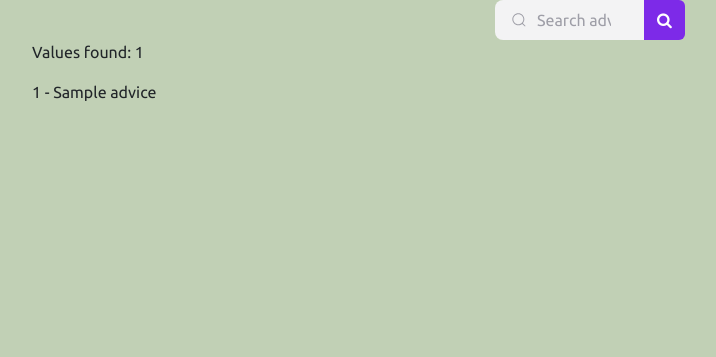
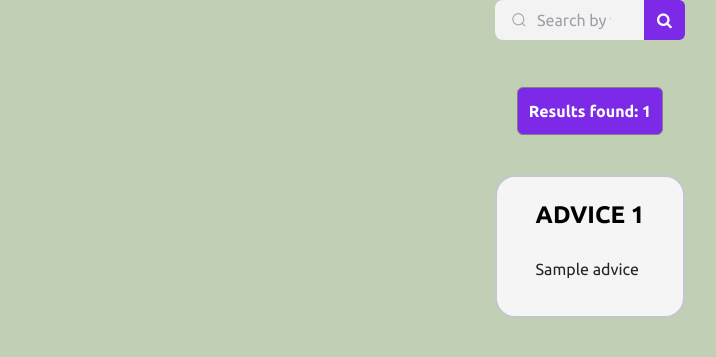
Before and after one commit to oBrunoz/advice-web, a Flask app: template advice_web/templates/pesquisar.html in a window 1280 px wide. Shown: the part 95-452 px from the top of the page, without its empty margins (50-766 px from the left). Run offline with Flask 3, Linux system fonts and the light colour scheme; the template is opened without the code that fills it: most values are stand-ins (such as "Sample title", 1, 10 or a date in 2020).

Commit message:
feat: update search method

```diff
--- a/advice_web/static/style.css
+++ b/advice_web/static/style.css
@@ -295,6 +295,103 @@ section .advice__content .content {
 
 /* END SEARCH */
 
+.values__advice {
+    display: flex;
+    flex-direction: row;
+    justify-content: space-evenly;
+    flex-wrap: wrap;
+    margin-top: 47px;
+    gap: 40px;
+}
+
+.total_results {
+    display: flex;
+    justify-content: center;
+    width: 100%;
+    background: transparent;
+}
+
+.total_results p {
+    border: 1px solid gray;
+    border-radius: 6px;
+    width: fit-content;
+    padding: 0.7rem;
+    background-color: #7d2ae8;
+    color: #fff;
+    font-size: 1rem;
+    font-weight: 600;
+    margin-bottom: 0;
+}
+
+/* CARD SEARCH */
+
+.card {
+    width: 190px;
+    height: auto;
+    border-radius: 20px;
+    background: #f5f5f5;
+    position: relative;
+    padding: 1.2rem;
+    border: 2px solid #c3c6ce;
+    transition: 0.5s ease-out;
+    overflow: visible;
+   }
+
+   .card-details {
+    color: black;
+    height: 100%;
+    gap: .5em;
+    display: grid;
+    place-content: center;
+   }
+
+   .card-button {
+    transform: translate(-50%, 125%);
+    width: 60%;
+    border-radius: 1rem;
+    border: none;
+    background-color: #008bf8;
+    color: #fff;
+    font-size: 1rem;
+    padding: .5rem 1rem;
+    position: absolute;
+    left: 50%;
+    bottom: 0;
+    opacity: 0;
+    transition: 0.3s ease-out;
+   }
+
+   .text-body {
+    color: rgb(134, 134, 134);
+   }
+
+   /*Text*/
+   .text-title {
+    display: flex;
+    justify-content: center;
+    text-transform: uppercase;
+    font-size: 1.5em;
+    font-weight: bold;
+   }
+
+   /*Hover*/
+   .card:hover {
+    border-color: #6c17db;
+    box-shadow: 0 4px 18px 0 rgba(0, 0, 0, 0.25);
+   }
+
+   .card:hover .card-button {
+    transform: translate(-50%, 50%);
+    opacity: 1;
+   }
+
+   .card .card-button:hover {
+    background-color: #6c17db;
+    color: #fff;
+   }
+
+/* END CARD */
+
 @keyframes spin {
     from {
         transform: rotate(0deg);
--- a/advice_web/templates/pesquisar.html
+++ b/advice_web/templates/pesquisar.html
@@ -8,15 +8,80 @@
 <form action="" method="GET" class="form__search">
     <div class="group">
         <svg class="icon__search" aria-hidden="true" viewBox="0 0 24 24"><g><path d="M21.53 20.47l-3.66-3.66C19.195 15.24 20 13.214 20 11c0-4.97-4.03-9-9-9s-9 4.03-9 9 4.03 9 9 9c2.215 0 4.24-.804 5.808-2.13l3.66 3.66c.147.146.34.22.53.22s.385-.073.53-.22c.295-.293.295-.767.002-1.06zM3.5 11c0-4.135 3.365-7.5 7.5-7.5s7.5 3.365 7.5 7.5-3.365 7.5-7.5 7.5-7.5-3.365-7.5-7.5z"></path></g></svg>
-        <input placeholder="Search advices" name="search" type="search" class="input__search">
+        <input placeholder="Search by word" name="tag" type="search" class="input__search">
         <button class="btn__search"><i class="fa fa-search"></i></button>
     </div>
 </form>
 
-<div class="values__advice">
-    <p>Values found: {{response_search['total_results']}}</p>
-    {% for find in response_search['slips'] %}
-        <p>{{ find['id'] }} - {{ find['advice'] }} </p>
-    {% endfor %}
-</div>
+{% if response_search %}
+    {% if response_search['total_results'] != "0" %}
+        <div class="values__advice">
+            <div class="total_results">
+                <p>Results found: {{response_search['total_results']}}</p>
+            </div>
+            {% for find in response_search['slips'] %}
+                <div class="card">
+                    <div class="card-details">
+                        <p class="text-title">Advice {{ find['id'] }}</p>
+                        <div class="background__advice_msg">
+                            <p class="text-body">{{ find['advice'] }}</p>
+                        </div>
+                    </div>
+                    <button type="button" class="card-button" data-bs-toggle="modal" data-bs-target="#modal-{{find['id']}}">More info</button>
+                </div>
+                <!-- Modal -->
+                <div class="modal fade" tabindex="-1" id="modal-{{ find['id'] }}">
+                    <div class="modal-dialog modal-dialog-centered">
+                      <div class="modal-content">
+                        <div class="modal-header">
+                          <h5 class="modal-title">advice {{find['id']}}</h5>
+                          <button type="button" class="btn-close" data-bs-dismiss="modal" aria-label="Close"></button>
+                        </div>
+                        <div class="modal-body">
+                          <p>{{find['advice']}}</p>
+                          <p>{{find['date']}}</p>
+                        </div>
+                        <div class="modal-footer">
+                          <button type="button" class="btn btn-secondary" data-bs-dismiss="modal">Close</button>
+                          <button type="button" class="btn btn-primary">Save changes</button>
+                        </div>
+                      </div>
+                    </div>
+                  </div>
+                {% endfor %}
+            </div>
+    {% endif %}
+    {% else %}
+    <div class="values__advice">
+        {% for find in getAll %}
+            <div class="card">
+                <div class="card-details">
+                    <p class="text-title">Advice {{ find['slip']['id'] }}</p>
+                    <div class="background__advice_msg">
+                        <p class="text-body">{{ find['slip']['advice'] }}</p>
+                    </div>
+                </div>
+                <button type="button" class="card-button" data-bs-toggle="modal" data-bs-target="#modal_all-{{find['slip']['id']}}">More info</button>
+            </div>
+            <!-- Modal -->
+            <div class="modal fade" tabindex="-1" id="modal_all-{{ find['slip']['id'] }}">
+                <div class="modal-dialog modal-dialog-centered">
+                    <div class="modal-content">
+                    <div class="modal-header">
+                        <h5 class="modal-title">advice {{find['slip']['id']}}</h5>
+                        <button type="button" class="btn-close" data-bs-dismiss="modal" aria-label="Close"></button>
+                    </div>
+                    <div class="modal-body">
+                        <p>{{find['slip']['advice']}}</p>
+                    </div>
+                    <div class="modal-footer">
+                        <button type="button" class="btn btn-secondary" data-bs-dismiss="modal">Close</button>
+                        <button type="button" class="btn btn-primary">Save changes</button>
+                    </div>
+                    </div>
+                </div>
+                </div>
+        {% endfor %}
+    </div>
+{% endif %}
 {% endblock search %}
```
Also changed, not shown: advice_web/routes/views.py (+19 -9 lines), advice_web/tools/functions.py (+13 -0 lines).
